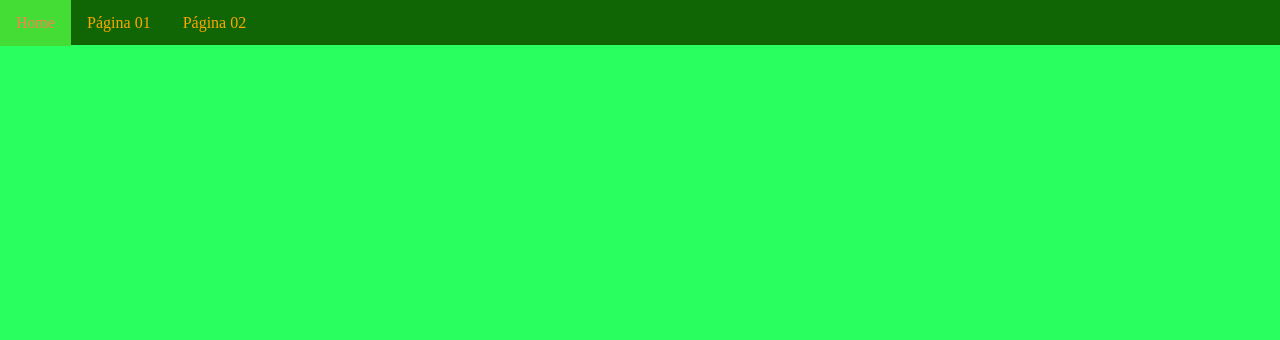
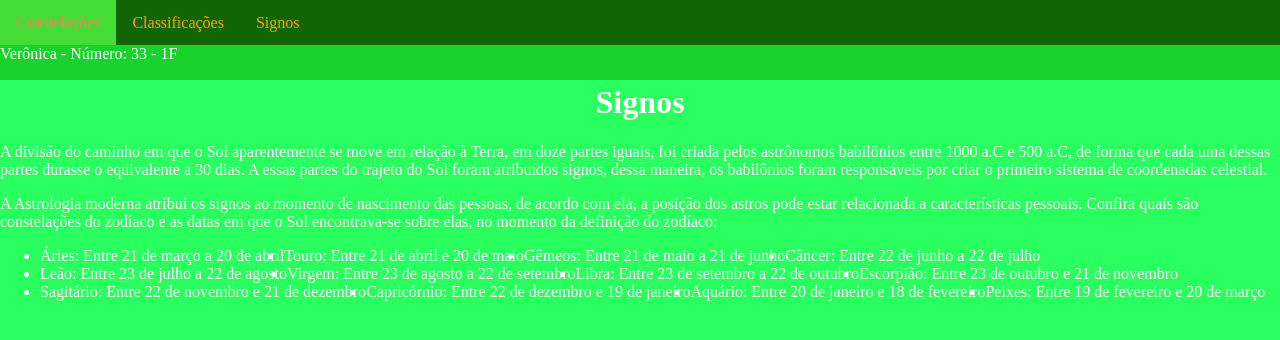
Before and after one commit to vevekita/primeirof_2t, a plain HTML site: page pagina02.html in a window 1280 px wide. Drawn offline with Linux system fonts and the light colour scheme.

Commit message:
Add files via upload

```diff
--- a/pagina02.html
+++ b/pagina02.html
@@ -11,11 +11,62 @@
     <div class="menuPrincipal">
         <nav>
             <ul>
-                <li><a href="index.html">Home</a></li>
-                <li><a href="pagina01.html">Página 01</a></li>
-                <li><a href="pagina02.html">Página 02</a></li>
+                <li><a href="index.html">Constelações</a></li>
+                <li><a href="pagina01.html">Classificações</a></li>
+                <li><a href="pagina02.html">Signos</a></li>
             </ul>
         </nav>
     </div>
+    <div class="conteudo">
+        <div id="rodape">
+          Verônica - Número: 33 - 1F
+          <!-- Verônica - Número: 33 - 1F-->
+          <h1>Signos</h1>
+          <p>A divisão do caminho em que o Sol aparentemente se move em relação à Terra, em doze partes iguais, foi criada pelos astrônomos babilônios entre 1000 a.C e 500 a.C, de forma que cada uma dessas partes durasse o equivalente a 30 dias. A essas partes do trajeto do Sol foram atribuídos signos, dessa maneira, os babilônios foram responsáveis por criar o primeiro sistema de coordenadas celestial.
+
+            </p>
+            <p>A Astrologia moderna atribui os signos ao momento de nascimento das pessoas, de acordo com ela, a posição dos astros pode estar relacionada a características pessoais. Confira quais são constelações do zodíaco e as datas em que o Sol encontrava-se sobre elas, no momento da definição do zodíaco:
+
+
+
+                </p>
+                <ul>
+                    <li>
+                     Áries: Entre 21 de março a 20 de abril
+                    </li>
+                     <li>
+                        Touro: Entre 21 de abril e 20 de maio
+                    </li>
+
+                    <li>
+                            Gêmeos: Entre 21 de maio a 21 de junho
+                        </li>
+                        <li>
+                            Câncer: Entre 22 de junho a 22 de julho
+                        </li>
+                        <li>
+                            Leão: Entre 23 de julho a 22 de agosto
+                        </li>
+                        <li>
+                            Virgem: Entre 23 de agosto a 22 de setembro
+                        </li>
+                        <li>
+                            Libra: Entre 23 de setembro a 22 de outubro
+                        </li>
+                        <li>
+                            Escorpião: Entre 23 de outubro e 21 de novembro
+                        </li>
+                        <li>
+                            Sagitário: Entre 22 de novembro e 21 de dezembro
+                        </li>
+                        <li>
+                            Capricórnio: Entre 22 de dezembro e 19 de janeiro
+                        </li>
+                        <li>Aquário: Entre 20 de janeiro e 18 de fevereiro</li>
+                        <li>
+                            Peixes: Entre 19 de fevereiro e 20 de março
+                        </li>
+                </ul>
+        </div>
 </body>
 </html>
```
